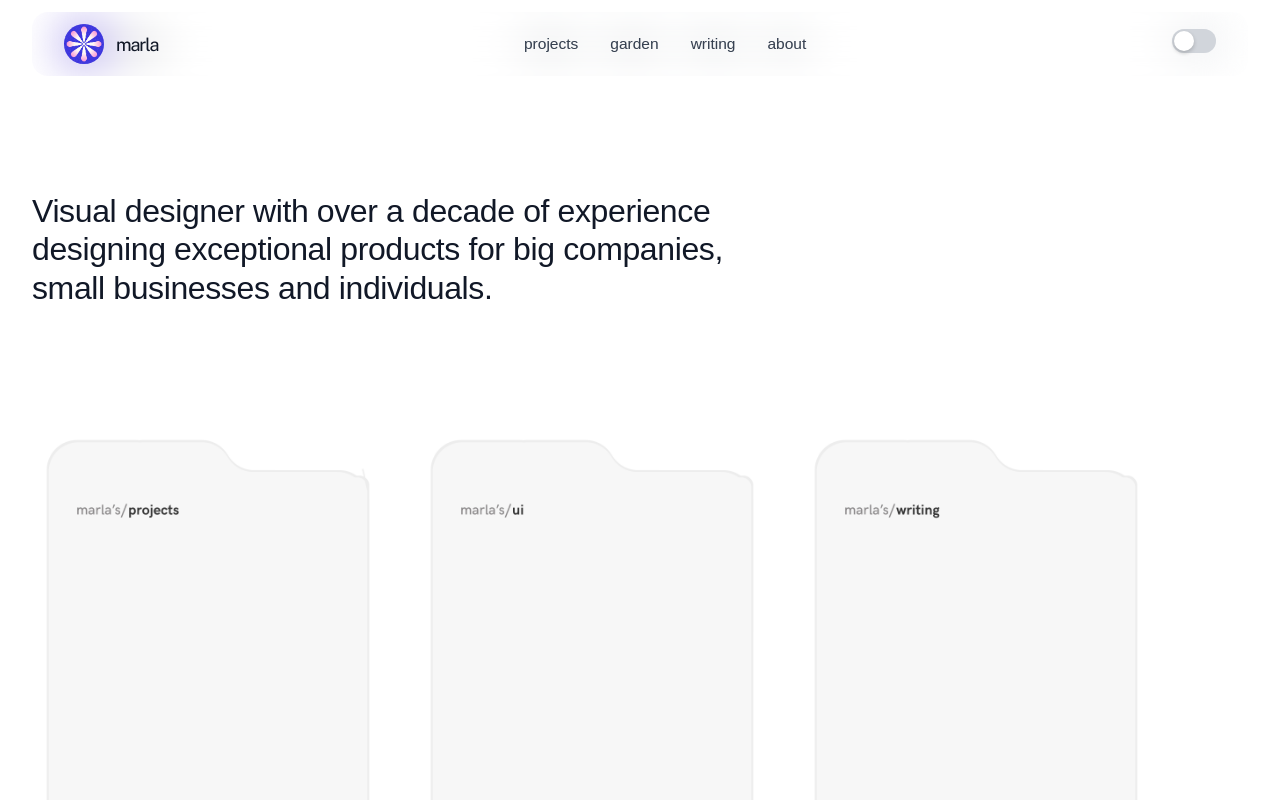
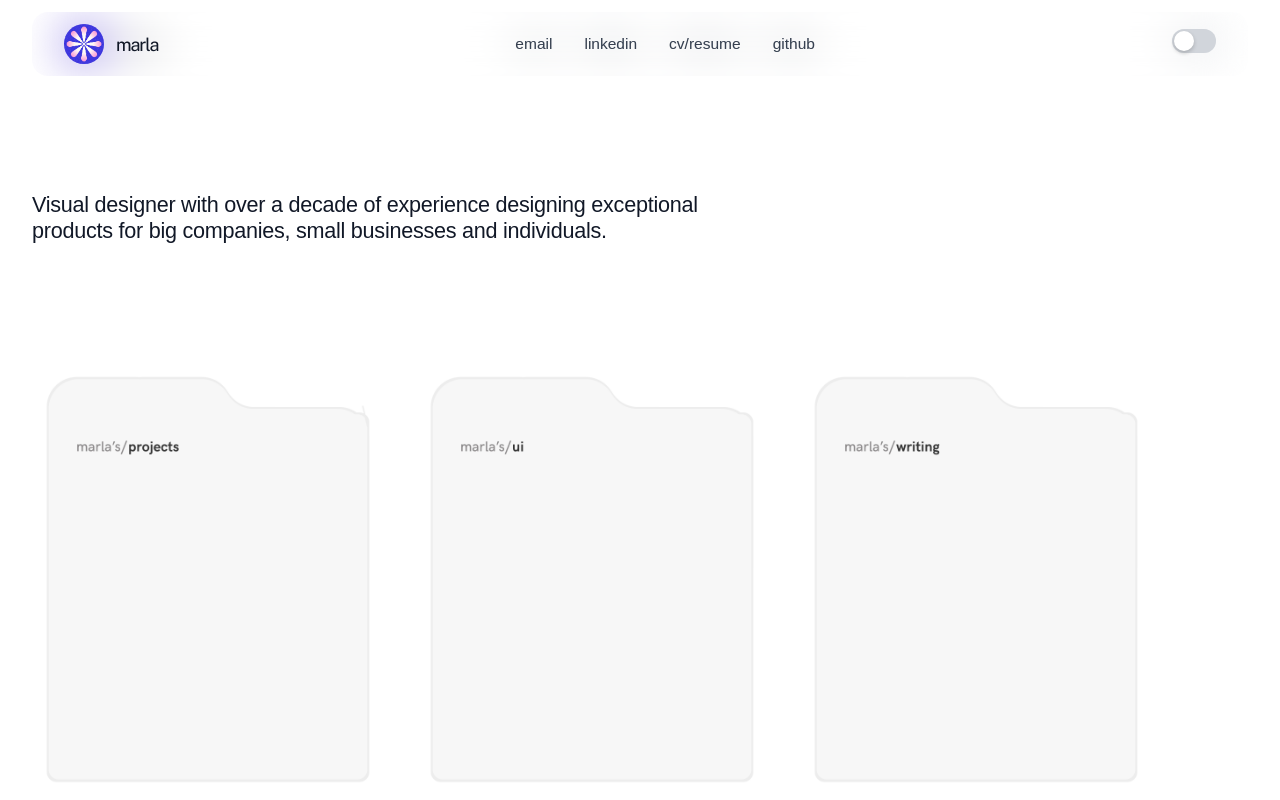
Before and after one commit to marla-tumenjargal/dashboard, a Next.js app in the folder dashboard/: page / in a window 1280 px wide. Shown: the top 800 px of the page. Built offline with nearby package versions, Linux system fonts and the light colour scheme.

Commit message:
updated navigation

```diff
--- a/dashboard/src/app/components/Navigation.tsx
+++ b/dashboard/src/app/components/Navigation.tsx
@@ -34,10 +34,10 @@ export default function Navigation() {
   const pathname = usePathname()
 
   const navItems = [
-    { name: "projects", href: "/projects", disabled: false },
-    { name: "garden", href: "/playground" },
-    { name: "writing", href: "/writing" },
-    { name: "about", href: "/about" },
+    { name: "email", href: "/projects", disabled: false },
+    { name: "linkedin", href: "/playground" },
+    { name: "cv/resume", href: "/writing" },
+    { name: "github", href: "/about" },
   ]
 
   // Scroll detection
--- a/dashboard/src/app/components/hero.css
+++ b/dashboard/src/app/components/hero.css
@@ -15,7 +15,7 @@
 }
 
 .hero-text {
-    font-size: 2rem;
+    font-size: 1.35rem;
     font-weight: 500;
     color: #111827;
     font-family: 'DM Sans', sans-serif;
```
